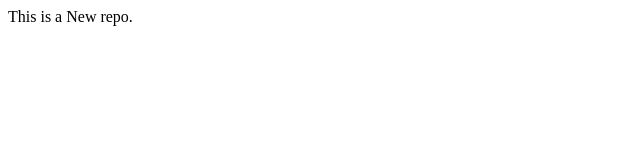
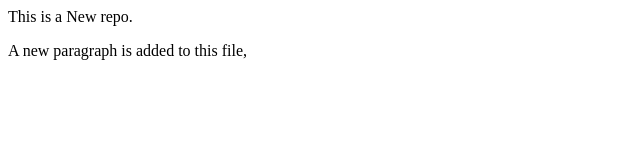
Before and after one commit to sarthakporwal/LocalRepo, a plain HTML site: page index.html in a window 1280 px wide. Shown: the whole page, without its empty margins (0-640 px from the left). Drawn offline with Linux system fonts and the light colour scheme.

Commit message:
New paragraph added

```diff
--- a/index.html
+++ b/index.html
@@ -1,3 +1,5 @@
 <p>
     This is a New repo.
 </p>
+
+<p>A new paragraph is added to this file,</p>
```
